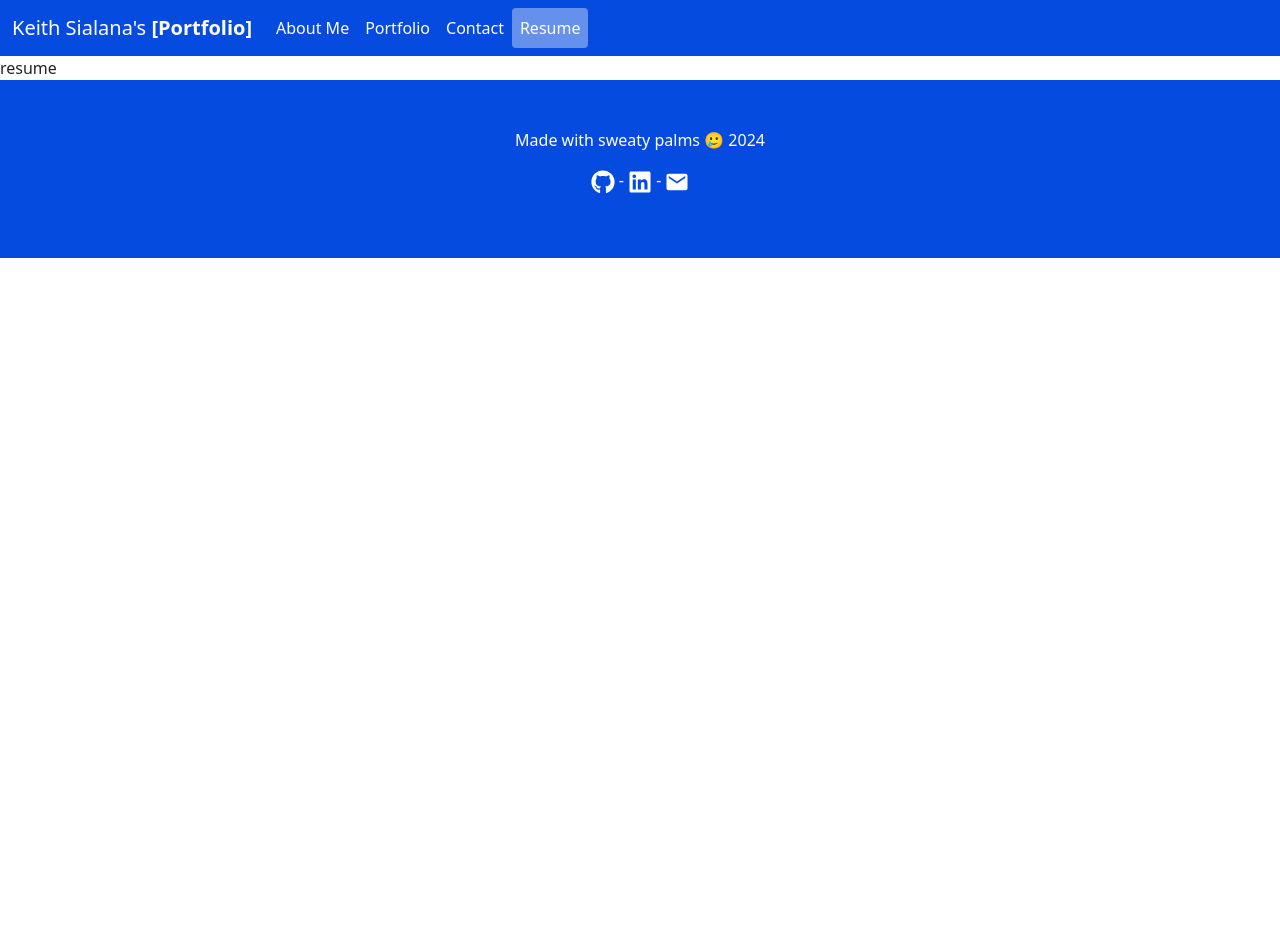
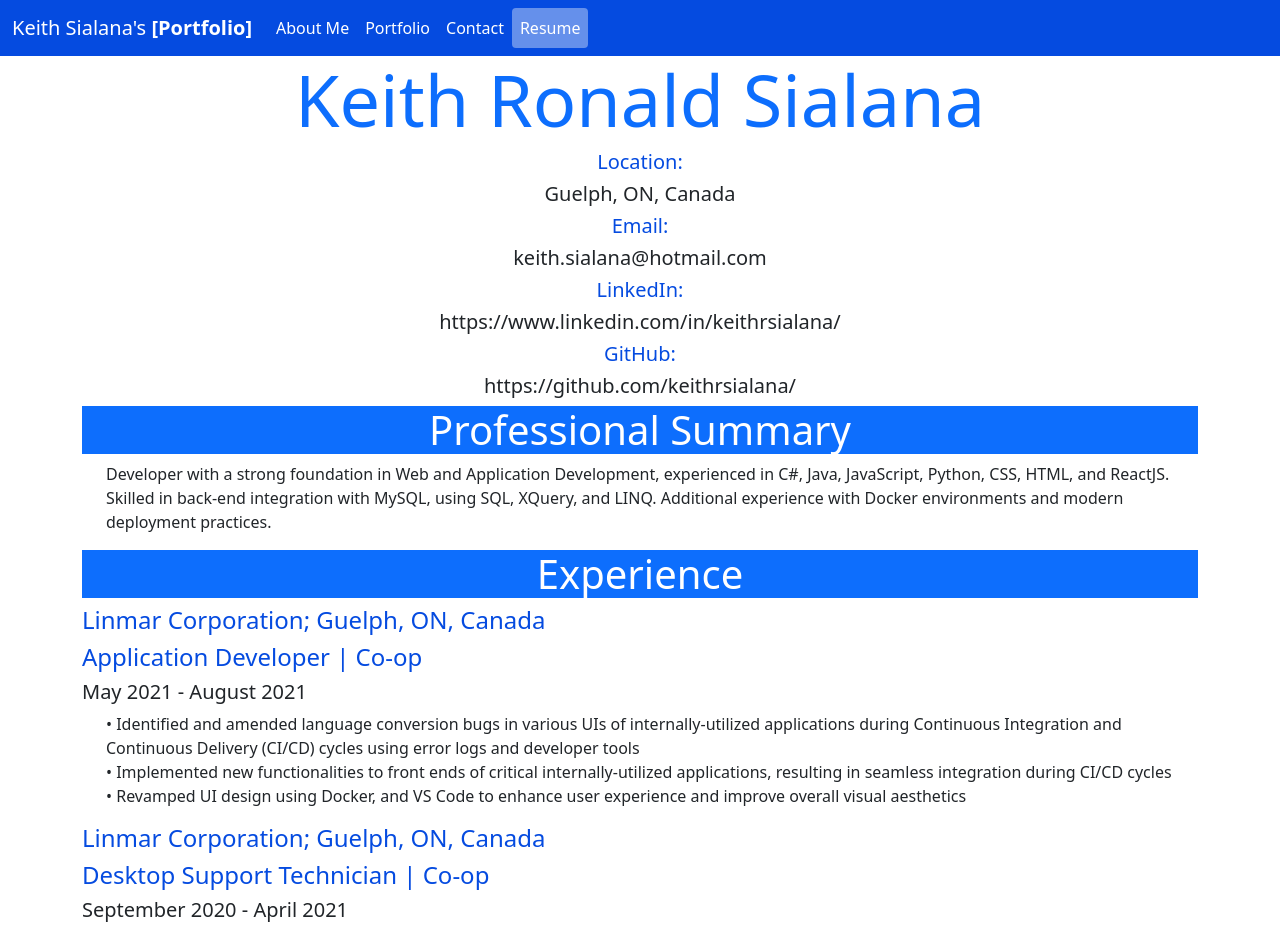
Before and after one commit to keithrsialana/Portfolio-Website, a React (Vite) app: page /resume in a window 1280 px wide. Shown: the top 934 px of the page. Before the commit the page ends 800 px from the top, so only its background shows below. Built offline with nearby package versions, Linux system fonts and the light colour scheme.

Commit message:
completed resume page

```diff
--- a/src/components/projectElement.jsx
+++ b/src/components/projectElement.jsx
@@ -11,15 +11,15 @@ const projectElement = (props) => {
 				<p className="card-text">{description}</p>
 				<div className="container-fluid">
 					<div className="row text-center">
-						<div className="col-md-6">
+						<div className="col-md-6 mb-2">
 							<a href={gitHubUrl} className="btn btn-primary">
-								Check the Code!
+								View code!
 							</a>
 						</div>
 						<div className="col-md-6">
 							{deployedUrl && (
 								<a href={deployedUrl} className="btn btn-warning">
-									View the site!
+									View website!
 								</a>
 							)}
 						</div>
--- a/src/pages/portfolio.jsx
+++ b/src/pages/portfolio.jsx
@@ -7,7 +7,8 @@ const portfolio = () => {
 			tech: "Javascript",
 			description:
 				"Using Discord.js, Keith created from scratch, this General-Use Bot for his server in a social platform called Discord.",
-			imgUrl: "https://cdn.pixabay.com/photo/2024/03/11/19/15/ai-generated-8627457_960_720.png",
+			imgUrl:
+				"https://cdn.pixabay.com/photo/2024/03/11/19/15/ai-generated-8627457_960_720.png",
 			gitHubUrl: "https://github.com/keithrsialana/HMRDiscordBot",
 			deployedUrl: "",
 		},
@@ -16,7 +17,8 @@ const portfolio = () => {
 			tech: "Python",
 			description:
 				"Keith's voice assistant is an attempt to make a voice responsive task bot like Siri, Bigsby, and Cortana.",
-			imgUrl: "https://cdn.pixabay.com/photo/2018/12/07/17/57/futuristic-3862179_960_720.jpg",
+			imgUrl:
+				"https://cdn.pixabay.com/photo/2018/12/07/17/57/futuristic-3862179_960_720.jpg",
 			gitHubUrl: "https://github.com/keithrsialana/Voice-Assistant",
 			deployedUrl: "",
 		},
@@ -25,7 +27,8 @@ const portfolio = () => {
 			tech: "React.js, Javascript",
 			description:
 				"Using React and Bootstrap, Keith made this very portfolio website!",
-			imgUrl: "https://cdn.pixabay.com/photo/2018/05/14/16/54/cyber-3400789_960_720.jpg",
+			imgUrl:
+				"https://cdn.pixabay.com/photo/2018/05/14/16/54/cyber-3400789_960_720.jpg",
 			gitHubUrl: "https://github.com/keithrsialana/Portfolio-Website",
 			deployedUrl: "",
 		},
@@ -34,7 +37,8 @@ const portfolio = () => {
 			tech: "Javascript",
 			description:
 				"A small application that generates a README.md file for the user after answering some prompts in a console",
-			imgUrl: "https://cdn.pixabay.com/photo/2020/02/15/16/09/loveourplanet-4851331_960_720.jpg",
+			imgUrl:
+				"https://cdn.pixabay.com/photo/2020/02/15/16/09/loveourplanet-4851331_960_720.jpg",
 			gitHubUrl: "https://github.com/keithrsialana/Project-README",
 			deployedUrl: "",
 		},
@@ -43,7 +47,8 @@ const portfolio = () => {
 			tech: "Typescript, PostgreSQL",
 			description:
 				"A simple application that lets Keith apply database manipulation through a Node.js console environment",
-			imgUrl: "https://cdn.pixabay.com/photo/2023/08/09/19/47/ai-generated-8180209_960_720.jpg",
+			imgUrl:
+				"https://cdn.pixabay.com/photo/2023/08/09/19/47/ai-generated-8180209_960_720.jpg",
 			gitHubUrl: "https://github.com/keithrsialana/TalentMap",
 			deployedUrl: "",
 		},
@@ -52,7 +57,8 @@ const portfolio = () => {
 			tech: "Typescript",
 			description:
 				"A small application that Keith created to exercise RESTful API request and response prompts",
-			imgUrl: "https://cdn.pixabay.com/photo/2024/08/17/10/25/ai-generated-8975559_960_720.jpg",
+			imgUrl:
+				"https://cdn.pixabay.com/photo/2024/08/17/10/25/ai-generated-8975559_960_720.jpg",
 			gitHubUrl: "https://github.com/keithrsialana/AstroCloud",
 			deployedUrl: "https://astrocloud.onrender.com/",
 		},
@@ -61,7 +67,8 @@ const portfolio = () => {
 			tech: "C#",
 			description:
 				"This mini-project was created to let the user auto-launch Windows .exe applications after it was detected that it had closed.",
-			imgUrl: "https://cdn.pixabay.com/photo/2018/04/12/18/13/update-3314287_960_720.png",
+			imgUrl:
+				"https://cdn.pixabay.com/photo/2018/04/12/18/13/update-3314287_960_720.png",
 			gitHubUrl: "https://github.com/keithrsialana/AutoRunApp",
 			deployedUrl: "",
 		},
@@ -75,7 +82,7 @@ const portfolio = () => {
 				<div className="row">
 					{projects.map((project) => {
 						return (
-							<div className="col-md-4">
+							<div className="col-md-4 mb-2">
 								<ProjectElement
 									title={project.title}
 									tech={project.tech}
--- a/src/pages/resume.jsx
+++ b/src/pages/resume.jsx
@@ -1,9 +1,131 @@
-import React from 'react'
+import React from "react";
+import myLocalPdf from "../../src/assets/Dev_CV_Keith_Sialana.pdf";
 
 const resume = () => {
-  return (
-    <div>resume</div>
-  )
-}
+	return (
+		<div className="resume">
+			<h1 className="text-center display-2">Keith Ronald Sialana</h1>
+			<div className="text-center">
+				<h5 className="label">Location: </h5>
+				<h5>Guelph, ON, Canada</h5>
+			</div>
+			<div className="text-center">
+				<h5 className="label">Email: </h5>
+				<a href="mailto:keith.sialana@hotmail.com">
+					<h5>keith.sialana@hotmail.com</h5>
+				</a>
+			</div>
+			<div className="text-center">
+				<h5 className="label">LinkedIn: </h5>
+				<a href="https://www.linkedin.com/in/keithrsialana/">
+					<h5>https://www.linkedin.com/in/keithrsialana/</h5>
+				</a>
+			</div>
+			<div className="text-center">
+				<h5 className="label">GitHub: </h5>
+				<a href="https://github.com/keithrsialana">
+					<h5>https://github.com/keithrsialana/</h5>
+				</a>
+			</div>
+			<div className="container">
+				<h2 className="text-center bg-primary display-6">
+					Professional Summary
+				</h2>
+				<p>
+					Developer with a strong foundation in Web and Application Development,
+					experienced in C#, Java, JavaScript, Python, CSS, HTML, and ReactJS.
+					Skilled in back-end integration with MySQL, using SQL, XQuery, and
+					LINQ. Additional experience with Docker environments and modern
+					deployment practices.
+				</p>
+				<h2 className="text-center bg-primary display-6">Experience</h2>
+				<h4 className="label">Linmar Corporation; Guelph, ON, Canada</h4>
+				<h4 className="label">Application Developer | Co-op</h4>
+				<h5>May 2021 - August 2021</h5>
+				<p>
+					• Identified and amended language conversion bugs in various UIs of
+					internally-utilized applications during Continuous Integration and
+					Continuous Delivery (CI/CD) cycles using error logs and developer
+					tools
+					<br />• Implemented new functionalities to front ends of critical
+					internally-utilized applications, resulting in seamless integration
+					during CI/CD cycles
+					<br />• Revamped UI design using Docker, and VS Code to enhance user
+					experience and improve overall visual aesthetics
+				</p>
+				<h4 className="label">Linmar Corporation; Guelph, ON, Canada</h4>
+				<h4 className="label">Desktop Support Technician | Co-op</h4>
+				<h5> September 2020 - April 2021</h5>
+				<p>
+					• Assisted users via Linamar's Support Ticketing System, ensuring
+					technical issues with desktops/mobile devices were addressed promptly
+					and adequately with applicable solutions
+					<br />• Automated and customized Group Policy settings using
+					PowerShell scripts, allowing for streamlining of deployment process,
+					ensuring consistency across all systems
+					<br />• Developed and implemented custom PowerShell scripts to
+					optimize and automate routine tasks, significantly enhancing overall
+					productivity and process efficiency
+				</p>
+				<h2 className="text-center bg-primary display-6">Education</h2>
+				<h4 className="label">University of Toronto</h4>
+				<h4 className="label">
+					Full-Stack Development Bootcamp | EdX Bootcamp Certificate
+				</h4>
+				<h5>September 2024 – December 2024</h5>
+				<p>
+					• Developed web and console-based applications using Full-Stack
+					Development technologies
+					<br />• Polished understanding of technologies like PostgreSQL,
+					React.js, Node.js, RESTful API
+					<br />• Polished application and understanding of languages; HTML,
+					CSS, Javascript, Typescript, Python, and SQL
+				</p>
+				<h4 className="label">Conestoga College</h4>
+				<h4 className="label">
+					Computer Programmer/Analyst | Advanced Diploma; 3.7 GPA
+				</h4>
+				<h5>September 2019 – April 2022</h5>
+				<p className="ml-md-4">
+					• Led a team in planning, documenting, and developing multi-featured
+					web applications, managing the project life cycle from start to
+					finish.
+					<br />• Built accessible Web/Desktop applications, prioritizing UI/UX
+					design and accessibility.
+					<br />• Developed Windows Desktop applications with C# and SQL local
+					databases.
+					<br />• Created responsive web applications optimized for various
+					devices and screen sizes.
+					<br />• Gained foundational knowledge in cloud-based databases and
+					game development with C# and MonoGame.
+				</p>
+				<h2 className="text-center bg-primary display-6">
+					Technical Proficiencies & Interests
+				</h2>
+				<h4 className="label">Technologies</h4>
+				<p>
+					Docker; REST APIs; Azure DevOps; MySQL; ASP.NET Core; Entity
+					Framework; React.js, PowerShell; PostgreSQL
+				</p>
+				<h4 className="label">Programming Languages</h4>
+				<p>C#; Java; HTML5; CSS; Python; JavaScript; Typescript; PHP; SQL</p>
+				<h4 className="label">Interests</h4>
+				<p>
+					Astronomy; StarTalk Podcast; Listening to ‘Chill’ Music; Video Games;
+					Playing Basketball
+				</p>
+				<div className="mb-3 row text-center">
+					<div className="col-sm-12">
+						<a href={myLocalPdf} download>
+							<button type="button" class="btn btn-success mb-3">
+								Download my Resume as a PDF
+							</button>
+						</a>
+					</div>
+				</div>
+			</div>
+		</div>
+	);
+};
 
-export default resume
+export default resume;
--- a/src/styles/main.css
+++ b/src/styles/main.css
@@ -101,3 +101,18 @@ footer {
 .glow:hover {
 	box-shadow: 0 0 10px 10px rgba(0, 123, 255, 0.6); /* Blue glow effect */
 }
+
+/* resume page styling */
+.resume a {
+	color: inherit;
+	text-decoration: none;
+}
+.resume h2{
+	color:white;
+}
+.resume .label {
+	color:#054BE0;
+}
+.resume p {
+	margin-left: 1.5em !important;
+}
```
Also changed, not shown: 1 other file (tests, documents, lock files or other folders). Lines whose indentation alone changed are shown as unchanged.
